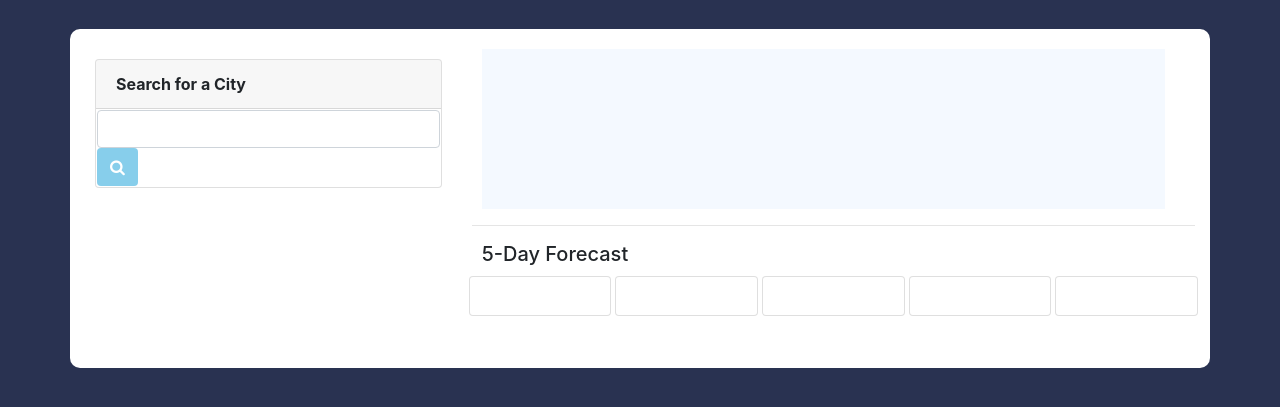
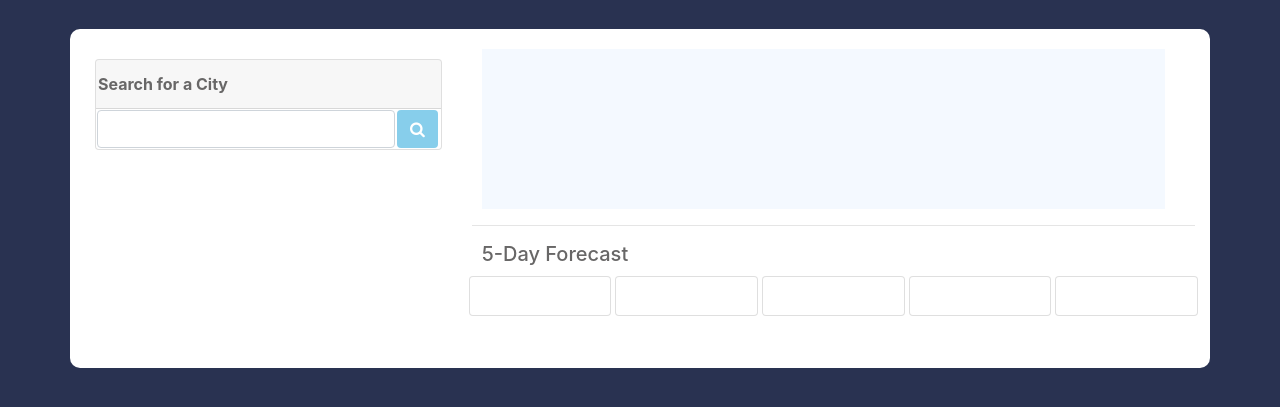
Before and after one commit to saryjamie/weather-dashboard, a plain HTML site: page index.html in a window 1280 px wide. Shown: the part 51-458 px from the top of the page. Drawn offline with nearby package versions, Linux system fonts and the light colour scheme; no server answers.

Commit message:
replacing the search button next to the search box

```diff
--- a/index.html
+++ b/index.html
@@ -21,19 +21,18 @@
         </strong>
     </nav>
     <br>
-    <div class="container">
+    <div class="container" style="color: rgb(104, 103, 103);">
         <!-- Row for Searching Weather Dashboard -->
         <div class="row">
             <div class="col-lg-4" id="search-card">
-                <div class="card">
+                <div class="card text-left">
                     <div class="card-header">
-                        <strong>
-                             Search for a City
+                        <strong>Search for a City
                         </strong>
                     </div>
                     <div class="card-body">
                         <!-- Use the search bar to find weather by city name -->
-                        <input type="text" class="form-control" id="get-weather"></input>
+                        <input type="text" class="form-control pull-left" id="get-weather"></input>
 
                         <button type="submit" class="btn btn-default" id="run-search">
                             <i class="fa fa-search"></i></button>
@@ -61,7 +60,7 @@
                     <div class="col-lg-12 forecast-container">
                         <h5 class="five-day">5-Day Forecast</h5>
                         <!-- Day 1 -->
-                        <div class="card-deck">
+                        <div class="card-deck text-center" style="color: grey;">
                             <div class="card" style="margin: 2px;">
                                 <div class="card-body" id="day-1">
                                         <!-- DAY 1 -->
--- a/style.css
+++ b/style.css
@@ -3,6 +3,19 @@ body {
 }
 .text-center {
   color: #f4f9ff;
+}
+
+.card-header{
+  padding-left: 2px;
+}
+
+.form-control{
+width: 87%;
+margin-right: 2px;
+}
+
+button{
+  float: left;
 }
 
 title {
```
